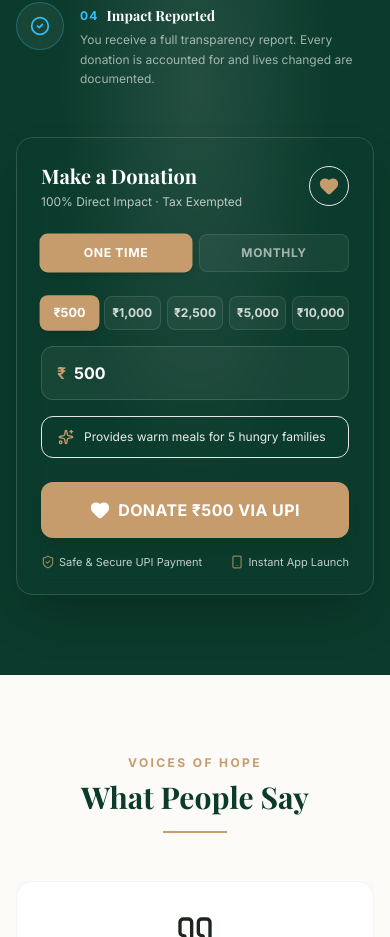
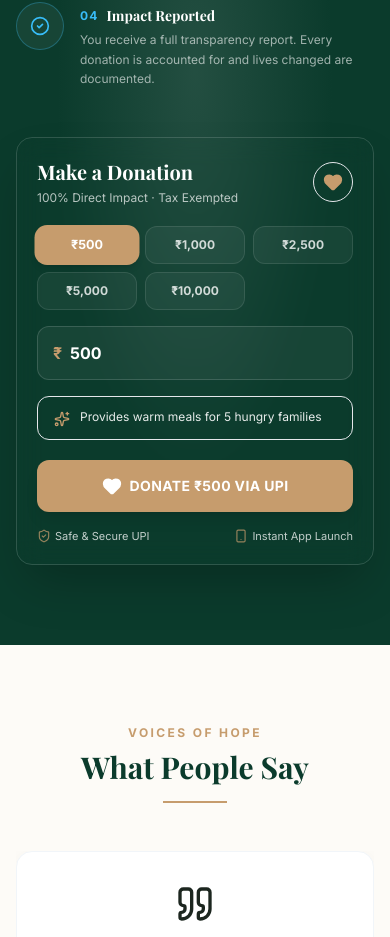
Before and after one commit to khanammad1235/al-aqdas-welfare, a React (Vite) app: page /#/ in a window 390 px wide. Shown: the part 4369-5306 px from the top of the page. Built offline with nearby package versions, Linux system fonts and the light colour scheme; a web font is replaced by a local one.

Commit message:
Fix mobile layout: remove monthly toggle, fix card identifiers overflow, improve responsive donation widget

```diff
--- a/src/components/DonationWidget.tsx
+++ b/src/components/DonationWidget.tsx
@@ -25,7 +25,6 @@ export default function DonationWidget({
   className = '',
   theme = 'dark',
 }: DonationWidgetProps) {
-  const [donationType, setDonationType] = useState<'ONE_TIME' | 'MONTHLY'>('ONE_TIME')
   const [amount, setAmount] = useState<string>(defaultAmount)
   const [showModal, setShowModal] = useState<boolean>(false)
   const [copied, setCopied] = useState<boolean>(false)
@@ -49,7 +48,6 @@ export default function DonationWidget({
     e.preventDefault()
     if (!numAmount || numAmount <= 0) return
 
-    // Show dynamic QR modal (and trigger deep link on mobile)
     setShowModal(true)
 
     // Attempt to open UPI app directly on mobile devices
@@ -70,13 +68,14 @@ export default function DonationWidget({
 
   return (
     <div
-      className={`rounded-2xl border p-6 md:p-8 backdrop-blur-md shadow-2xl transition-all duration-300 ${
+      className={`rounded-2xl border p-5 sm:p-8 backdrop-blur-md shadow-2xl transition-all duration-300 ${
         isDark
           ? 'bg-secondary/40 border-white/15 text-white'
           : 'bg-white border-slate-200 text-slate-800'
       } ${className}`}
     >
-      <div className="flex items-center justify-between mb-6">
+      {/* Header */}
+      <div className="flex items-center justify-between mb-5">
         <div>
           <h3 className={`text-xl font-bold font-serif ${isDark ? 'text-white' : 'text-primary'}`}>
             Make a Donation
@@ -85,39 +84,19 @@ export default function DonationWidget({
             100% Direct Impact · Tax Exempted
           </p>
         </div>
-        <div className="w-10 h-10 rounded-full bg-accent/20 border border-accent/30 flex items-center justify-center">
+        <div className="w-10 h-10 rounded-full bg-accent/20 border border-accent/30 flex items-center justify-center flex-shrink-0">
           <Heart className="w-5 h-5 text-accent fill-current" />
         </div>
       </div>
 
-      {/* Donation Type Tabs */}
-      <div className="grid grid-cols-2 gap-2 mb-6">
-        {(['ONE_TIME', 'MONTHLY'] as const).map((type) => (
-          <button
-            key={type}
-            type="button"
-            onClick={() => setDonationType(type)}
-            className={`py-2.5 text-xs font-bold rounded-lg transition-all duration-200 uppercase tracking-wider ${
-              donationType === type
-                ? 'bg-accent text-white shadow-md scale-[1.02]'
-                : isDark
-                ? 'bg-white/5 text-white/60 border border-white/10 hover:bg-white/10'
-                : 'bg-slate-100 text-slate-600 border border-slate-200 hover:bg-slate-200'
-            }`}
-          >
-            {type === 'ONE_TIME' ? 'One Time' : 'Monthly'}
-          </button>
-        ))}
-      </div>
-
-      {/* Preset Amount Grid */}
-      <div className="grid grid-cols-5 gap-1.5 sm:gap-2 mb-4">
+      {/* Preset Amount Grid — 3 cols on mobile, 5 on sm+ */}
+      <div className="grid grid-cols-3 sm:grid-cols-5 gap-2 mb-4">
         {PRESET_AMOUNTS.map((val) => (
           <button
             key={val}
             type="button"
             onClick={() => setAmount(val)}
-            className={`py-2 text-xs font-bold rounded-lg transition-all duration-200 ${
+            className={`py-2.5 text-xs font-bold rounded-xl transition-all duration-200 ${
               amount === val
                 ? 'bg-accent text-white border-transparent shadow-md scale-105'
                 : isDark
@@ -141,6 +120,7 @@ export default function DonationWidget({
         </span>
         <input
           type="text"
+          inputMode="numeric"
           value={amount}
           onChange={(e) => setAmount(e.target.value.replace(/[^0-9]/g, ''))}
           placeholder="Enter Custom Amount"
@@ -155,13 +135,13 @@ export default function DonationWidget({
       {/* Live Impact Note */}
       {impactMessage && (
         <div
-          className={`mb-6 rounded-xl px-4 py-3 text-xs flex items-center gap-2.5 transition-all duration-300 ${
+          className={`mb-5 rounded-xl px-4 py-3 text-xs flex items-start gap-2.5 transition-all duration-300 ${
             isDark
               ? 'bg-accent/15 border border-accent/30 text-white/90'
               : 'bg-emerald-50 border border-emerald-200 text-emerald-800'
           }`}
         >
-          <Sparkles className="w-4 h-4 text-accent flex-shrink-0" />
+          <Sparkles className="w-4 h-4 text-accent flex-shrink-0 mt-0.5" />
           <span>{impactMessage}</span>
         </div>
       )}
@@ -171,25 +151,25 @@ export default function DonationWidget({
         type="button"
         onClick={handleDonateClick}
         disabled={numAmount <= 0}
-        className="w-full flex items-center justify-center gap-2 bg-accent hover:bg-accent/90 active:scale-95 text-white font-bold py-4 rounded-xl transition-all duration-200 shadow-lg hover:shadow-xl disabled:opacity-50 disabled:cursor-not-allowed text-base tracking-wide"
+        className="w-full flex items-center justify-center gap-2 bg-accent hover:bg-accent/90 active:scale-95 text-white font-bold py-4 rounded-xl transition-all duration-200 shadow-lg hover:shadow-xl disabled:opacity-50 disabled:cursor-not-allowed text-sm sm:text-base tracking-wide"
       >
-        <Heart className="w-5 h-5 fill-current" />
-        DONATE ₹{numAmount > 0 ? numAmount.toLocaleString('en-IN') : 'NOW'} VIA UPI
+        <Heart className="w-5 h-5 fill-current flex-shrink-0" />
+        <span>DONATE ₹{numAmount > 0 ? numAmount.toLocaleString('en-IN') : 'NOW'} VIA UPI</span>
       </button>
 
-      <div className="mt-4 flex items-center justify-between text-[11px] opacity-75">
+      <div className="mt-4 flex items-center justify-between text-[11px] opacity-75 gap-2 flex-wrap">
         <span className="flex items-center gap-1">
-          <ShieldCheck className="w-3.5 h-3.5 text-accent" /> Safe & Secure UPI Payment
+          <ShieldCheck className="w-3.5 h-3.5 text-accent" /> Safe &amp; Secure UPI
         </span>
         <span className="flex items-center gap-1">
           <Smartphone className="w-3.5 h-3.5 text-accent" /> Instant App Launch
         </span>
       </div>
 
-      {/* ════════════ UP-FRONT / MODAL UPI QR & APP LAUNCHER ════════════ */}
+      {/* ════════════ QR MODAL ════════════ */}
       {showModal && (
-        <div className="fixed inset-0 z-50 flex items-center justify-center p-4 bg-black/75 backdrop-blur-md animate-in fade-in duration-200">
-          <div className="relative w-full max-w-md bg-white rounded-3xl p-6 sm:p-8 shadow-2xl text-slate-800 text-center border border-slate-100 max-h-[90vh] overflow-y-auto">
+        <div className="fixed inset-0 z-50 flex items-end sm:items-center justify-center p-0 sm:p-4 bg-black/75 backdrop-blur-md animate-in fade-in duration-200">
+          <div className="relative w-full sm:max-w-md bg-white rounded-t-3xl sm:rounded-3xl p-6 sm:p-8 shadow-2xl text-slate-800 text-center border border-slate-100 max-h-[92vh] overflow-y-auto">
             {/* Close Button */}
             <button
               type="button"
@@ -198,6 +178,9 @@ export default function DonationWidget({
             >
               <X className="w-5 h-5" />
             </button>
+
+            {/* Drag handle (mobile sheet feel) */}
+            <div className="w-10 h-1 bg-slate-300 rounded-full mx-auto mb-5 sm:hidden" />
 
             <div className="w-12 h-12 bg-emerald-50 rounded-2xl flex items-center justify-center mx-auto mb-3 text-emerald-600 border border-emerald-100">
               <QrCode className="w-6 h-6" />
@@ -215,35 +198,35 @@ export default function DonationWidget({
               <img
                 src={qrCodeUrl}
                 alt={`UPI QR Code for ₹${numAmount}`}
-                className="w-48 h-48 sm:w-56 sm:h-56 mx-auto rounded-xl object-contain bg-white p-2"
+                className="w-44 h-44 sm:w-56 sm:h-56 mx-auto rounded-xl object-contain bg-white p-2"
               />
               <p className="text-[11px] font-semibold text-slate-500 mt-2 flex items-center justify-center gap-1">
                 <QrCode className="w-3.5 h-3.5 text-accent" /> Scan with Google Pay, PhonePe, Paytm, or BHIM
               </p>
             </div>
 
-            {/* Quick Mobile App Direct Launch Buttons */}
-            <div className="space-y-2 mb-5">
+            {/* Quick Mobile App Direct Launch Button */}
+            <div className="mb-4">
               <a
                 href={upiDeepLink}
-                className="w-full flex items-center justify-center gap-2 bg-emerald-600 hover:bg-emerald-700 text-white font-bold py-3 px-4 rounded-xl text-sm transition-all shadow-md active:scale-95"
+                className="w-full flex items-center justify-center gap-2 bg-emerald-600 hover:bg-emerald-700 text-white font-bold py-3.5 px-4 rounded-xl text-sm transition-all shadow-md active:scale-95"
               >
-                <Smartphone className="w-4 h-4" />
-                Open UPI App on Device (₹{numAmount.toLocaleString('en-IN')})
-                <ExternalLink className="w-3.5 h-3.5 ml-1" />
+                <Smartphone className="w-4 h-4 flex-shrink-0" />
+                Open UPI App (₹{numAmount.toLocaleString('en-IN')})
+                <ExternalLink className="w-3.5 h-3.5 ml-1 flex-shrink-0" />
               </a>
             </div>
 
             {/* Copy VPA Box */}
             <div className="bg-slate-50 rounded-xl p-3 border border-slate-200 flex items-center justify-between gap-2 text-xs">
-              <div className="text-left overflow-hidden">
+              <div className="text-left min-w-0">
                 <p className="text-[10px] text-slate-400 font-bold uppercase tracking-wider">UPI VPA</p>
-                <p className="font-mono font-semibold text-slate-700 truncate">{UPI_VPA}</p>
+                <p className="font-mono font-semibold text-slate-700 break-all leading-snug mt-0.5">{UPI_VPA}</p>
               </div>
               <button
                 type="button"
                 onClick={handleCopyVPA}
-                className="flex items-center gap-1 px-3 py-1.5 bg-white border border-slate-300 hover:border-emerald-600 text-slate-700 hover:text-emerald-700 rounded-lg text-xs font-semibold transition-colors"
+                className="flex-shrink-0 flex items-center gap-1 px-3 py-1.5 bg-white border border-slate-300 hover:border-emerald-600 text-slate-700 hover:text-emerald-700 rounded-lg text-xs font-semibold transition-colors"
               >
                 {copied ? <Check className="w-3.5 h-3.5 text-emerald-600" /> : <Copy className="w-3.5 h-3.5" />}
                 {copied ? 'Copied!' : 'Copy'}
--- a/src/pages/Donation.tsx
+++ b/src/pages/Donation.tsx
@@ -43,9 +43,9 @@ export default function Donation() {
                 </div>
               </div>
 
-              <div className="w-full relative z-10 text-left bg-emerald-50/70 border border-emerald-200/60 rounded-xl p-3 mb-6 flex justify-between items-center">
-                <span className="text-[10px] font-bold text-emerald-800 uppercase tracking-wider">UPI VPA</span>
-                <span className="font-mono font-bold text-emerald-900 text-xs sm:text-sm">mab.037326002330038@axisbank</span>
+              <div className="w-full relative z-10 text-left bg-emerald-50/70 border border-emerald-200/60 rounded-xl p-3 mb-6">
+                <span className="text-[10px] font-bold text-emerald-800 uppercase tracking-wider block mb-1">UPI VPA</span>
+                <span className="font-mono font-bold text-emerald-900 text-xs sm:text-sm break-all leading-snug">mab.037326002330038@axisbank</span>
               </div>
 
               {/* Card Identifiers */}
@@ -53,18 +53,18 @@ export default function Donation() {
                 <h3 className="text-xs font-bold text-slate-700 mb-3 uppercase tracking-wider border-b border-slate-200 pb-1.5">
                   Card Identifiers
                 </h3>
-                <div className="grid grid-cols-3 gap-3 text-center sm:text-left">
-                  <div>
-                    <p className="text-[10px] font-bold text-slate-400 uppercase">Masterpass</p>
-                    <p className="font-mono font-semibold text-slate-800 text-xs">512260008173864</p>
+                <div className="flex flex-col gap-2.5">
+                  <div className="flex items-center justify-between gap-3">
+                    <p className="text-[10px] font-bold text-slate-400 uppercase flex-shrink-0 w-24">Masterpass</p>
+                    <p className="font-mono font-semibold text-slate-800 text-xs text-right break-all">512260008173864</p>
                   </div>
-                  <div>
-                    <p className="text-[10px] font-bold text-slate-400 uppercase">RuPay</p>
-                    <p className="font-mono font-semibold text-slate-800 text-xs">6100020081738662</p>
+                  <div className="flex items-center justify-between gap-3">
+                    <p className="text-[10px] font-bold text-slate-400 uppercase flex-shrink-0 w-24">RuPay</p>
+                    <p className="font-mono font-semibold text-slate-800 text-xs text-right break-all">6100020081738662</p>
                   </div>
-                  <div>
-                    <p className="text-[10px] font-bold text-slate-400 uppercase">mVISA</p>
-                    <p className="font-mono font-semibold text-slate-800 text-xs">4604901081738651</p>
+                  <div className="flex items-center justify-between gap-3">
+                    <p className="text-[10px] font-bold text-slate-400 uppercase flex-shrink-0 w-24">mVISA</p>
+                    <p className="font-mono font-semibold text-slate-800 text-xs text-right break-all">4604901081738651</p>
                   </div>
                 </div>
               </div>
```
